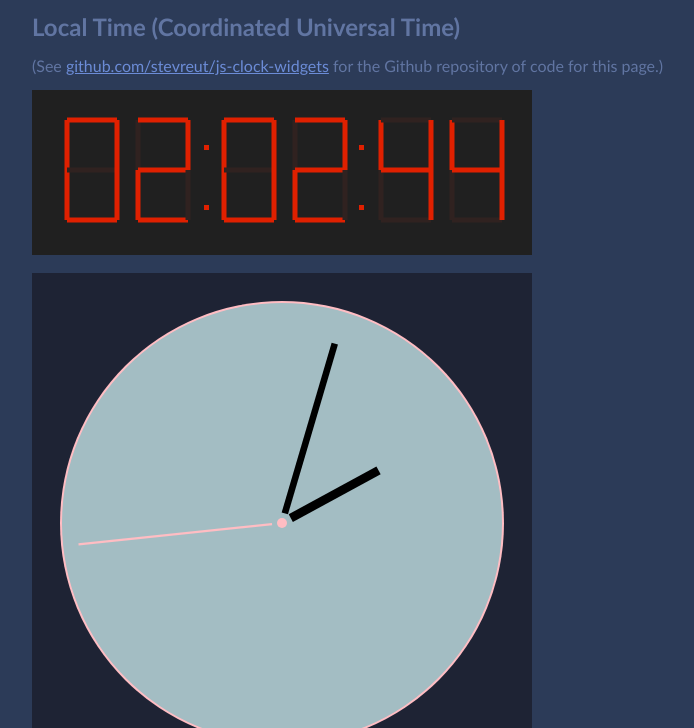
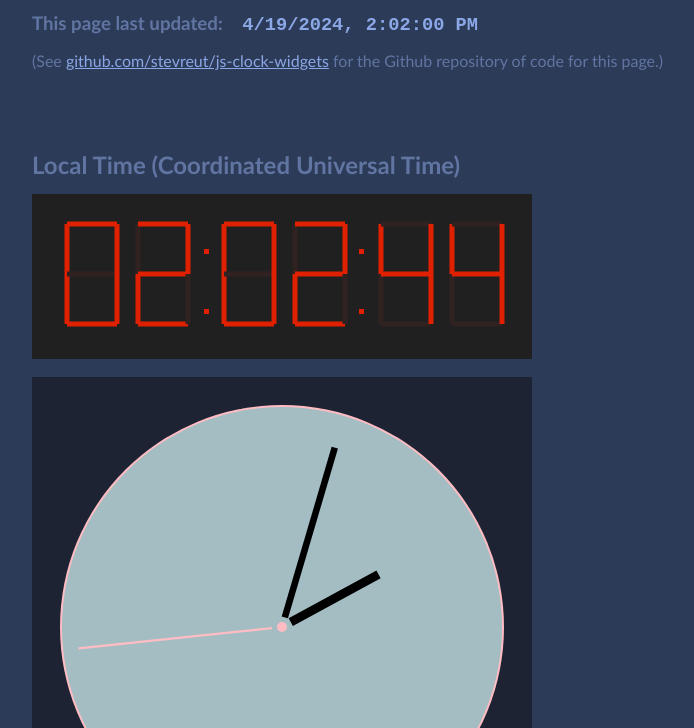
Before and after one commit to stevreut/js-clock-widgets, a plain HTML site: page index.html in a window 1280 px wide. Shown: the part 72-800 px from the top of the page, without its empty margins (13-707 px from the left). Drawn offline with Linux system fonts and the light colour scheme.

Commit message:
reformat landing page slightly, add locale-sensitive update time on landing page

```diff
--- a/css/style.css
+++ b/css/style.css
@@ -1,14 +1,20 @@
+:root {
+    --emph-color: #8ca7e6;
+}
 * {
     margin: 15px;
     font-family:'Gill Sans', 'Gill Sans MT', Calibri, 'Trebuchet MS', sans-serif;
     background-color: #2c3b58;
     color:#6175a2;
 }
+h2 {
+    margin-top: 80px;
+}
 svg {
     margin: 0px;
 }
 a {
-    color:#6c8cd7;
+    color: var(--emph-color);
     margin: 0px;
 }
 a:hover {
@@ -22,3 +28,8 @@ a:active {
 a:visited {
     margin: 0px;
 }
+#upd {
+    color: var(--emph-color);
+    font-family: 'Courier New', Courier, monospace;
+    font-style: normal;
+}
--- a/index.html
+++ b/index.html
@@ -10,9 +10,11 @@ xmlns:svg="http://www.w3.org/2000/svg">
 </head>
 <body>
     <h1>Digital &amp; Analog Clock Widget Sampler</h1>
-    <h2>Local Time</h2>
+
+    <h3>This page last updated: <em id="upd">2024-04-19T14:02Z</em></h3>
     <p>(See <a href="https://github.com/stevreut/js-clock-widgets">github.com/stevreut/js-clock-widgets</a>
         for the Github repository of code for this page.)
+    <h2>Local Time</h2>
     <p id="cd"></p>
     <p id="ca"></p>
     <script type="module" src="./js/script.js"></script>
--- a/js/digitalclock.js
+++ b/js/digitalclock.js
@@ -38,7 +38,6 @@ function drawLedElem(lx,elemIdx,isBright) {
     lns = lns.map((val)=>val*50+30);
     if (elExists) {
         elem.setAttribute("stroke", (isBright?"#e02000":"#302220"));
-        console.log('updated LED elem: ', JSON.stringify(elem));
     } else {
         lns[0]+=lx;
         lns[2]+=lx;
--- a/js/script.js
+++ b/js/script.js
@@ -3,15 +3,39 @@ import { showDigitalClock } from "./digitalclock.js"
 
 window.addEventListener("load", (event) => {
     // Upon loading the page ...
-    startClock();
+    updateDate();
     alterHeading();
-})
 
-function startClock() {
+    //**************
+    startClocks();
+    //**************
+
+});
+
+function startClocks() {
     // Attach an analog clock to the element having id="ca".
     showAnalogClock("ca");
     // Attach a digital clock to the element having id="cd".
     showDigitalClock("cd");
+}
+
+function updateDate() {
+    const updElem = document.getElementById("upd");
+    if (updElem) {
+        const pageDateStr = updElem.innerText;
+        console.log('retrieved date = "' + pageDateStr + '"');
+        const pageDate = new Date(pageDateStr);
+        console.log('as date = "', pageDate, '"');
+        if (pageDate) {
+            let localDateStr = pageDate.toLocaleString();
+            if (localDateStr) {
+                localDateStr = localDateStr.trim();
+                if (localDateStr && localDateStr.length > 0) {
+                    updElem.innerText = localDateStr;
+                }
+            }
+        }
+    }
 }
 
 function alterHeading() {
```
